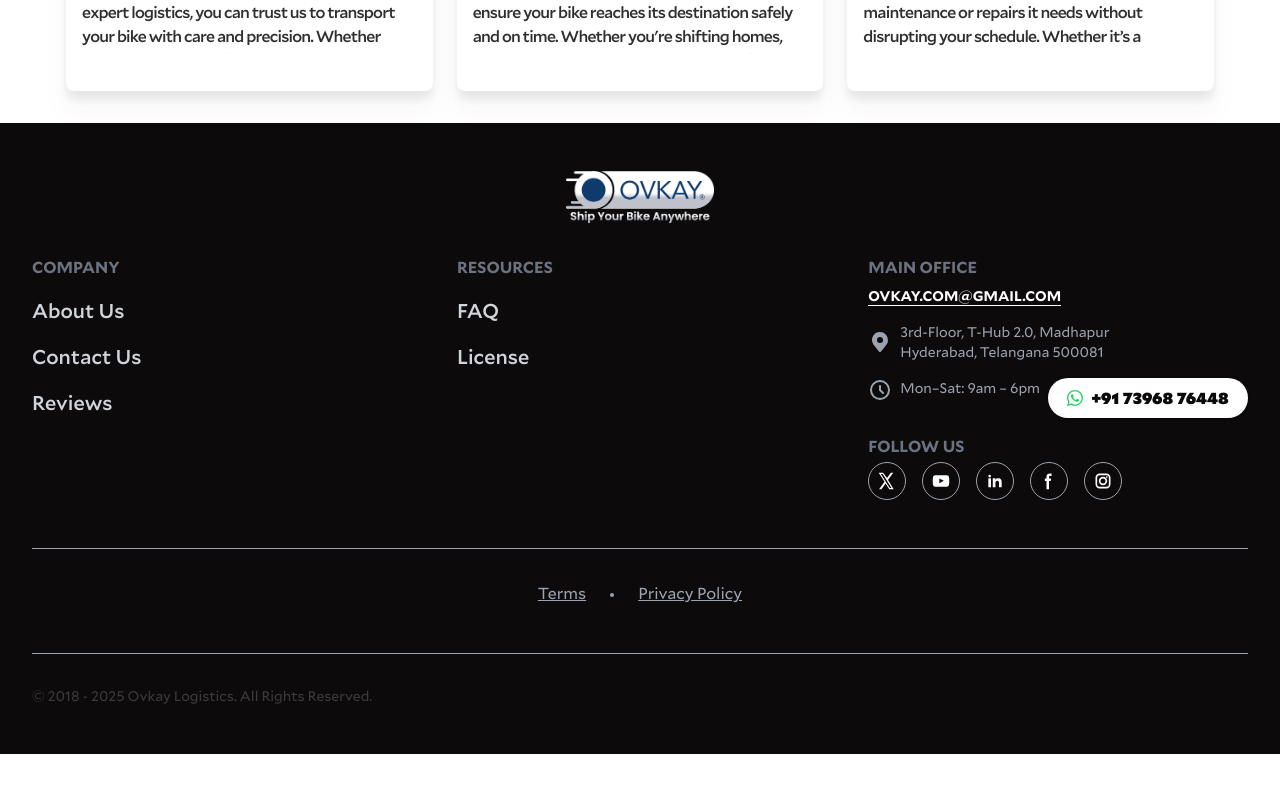
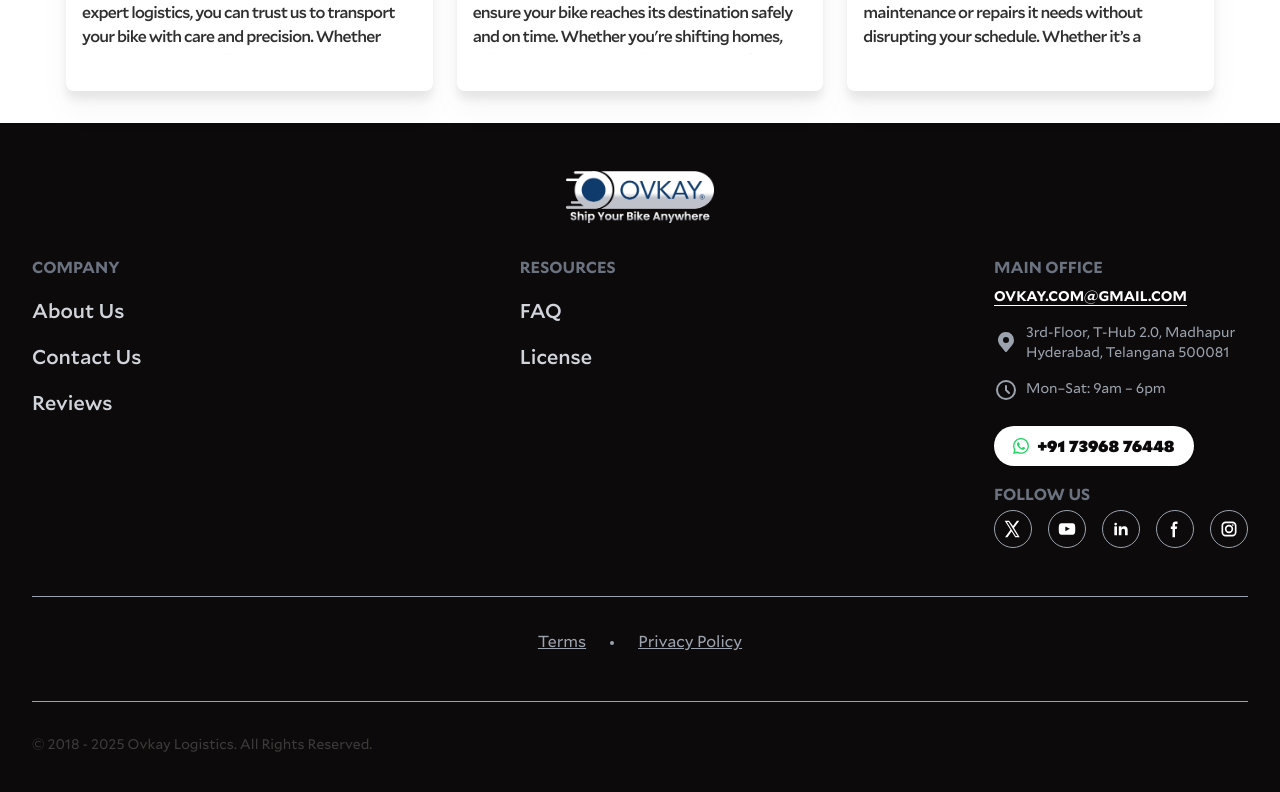
Before and after one commit to iiharsha/ovkay-site, a Next.js app: page / in a window 1280 px wide. Shown: the part 2002-2794 px from the top of the page. Before the commit the page ends 2756 px from the top, so only its background shows below. Built offline with nearby package versions, Linux system fonts and the light colour scheme.

Commit message:
work in progress

```diff
--- a/src/components/sections/footer/MainOffice.tsx
+++ b/src/components/sections/footer/MainOffice.tsx
@@ -56,9 +56,9 @@ export default function MainOffice() {
                 <p className="text-sm text-gray-400">
                     Mon–Sat: 9am – 6pm <br />
                 </p>
-                <div>
-                    <ContactUs phoneNumber="080 47103622" whatsappNumber="7396876448" />
-                </div>
+            </div>
+            <div>
+                <ContactUs phoneNumber="080 47103622" whatsappNumber="7396876448" />
             </div>
         </div>
     );
```
